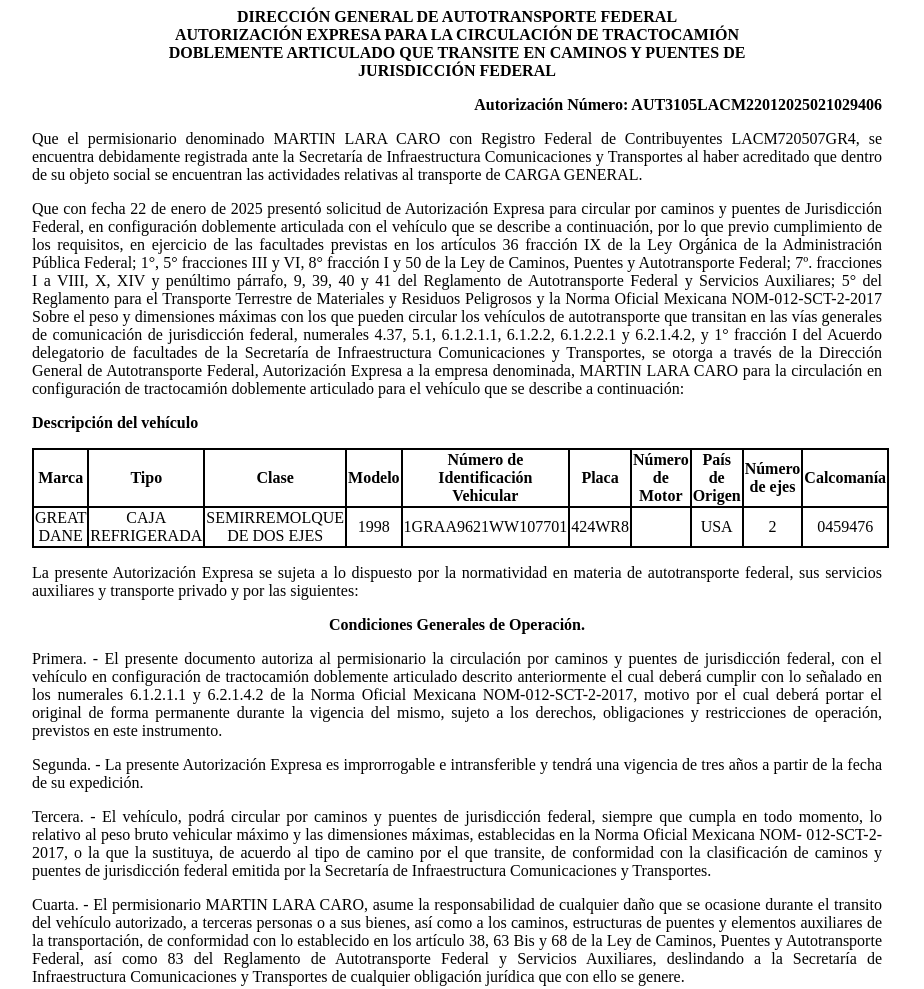
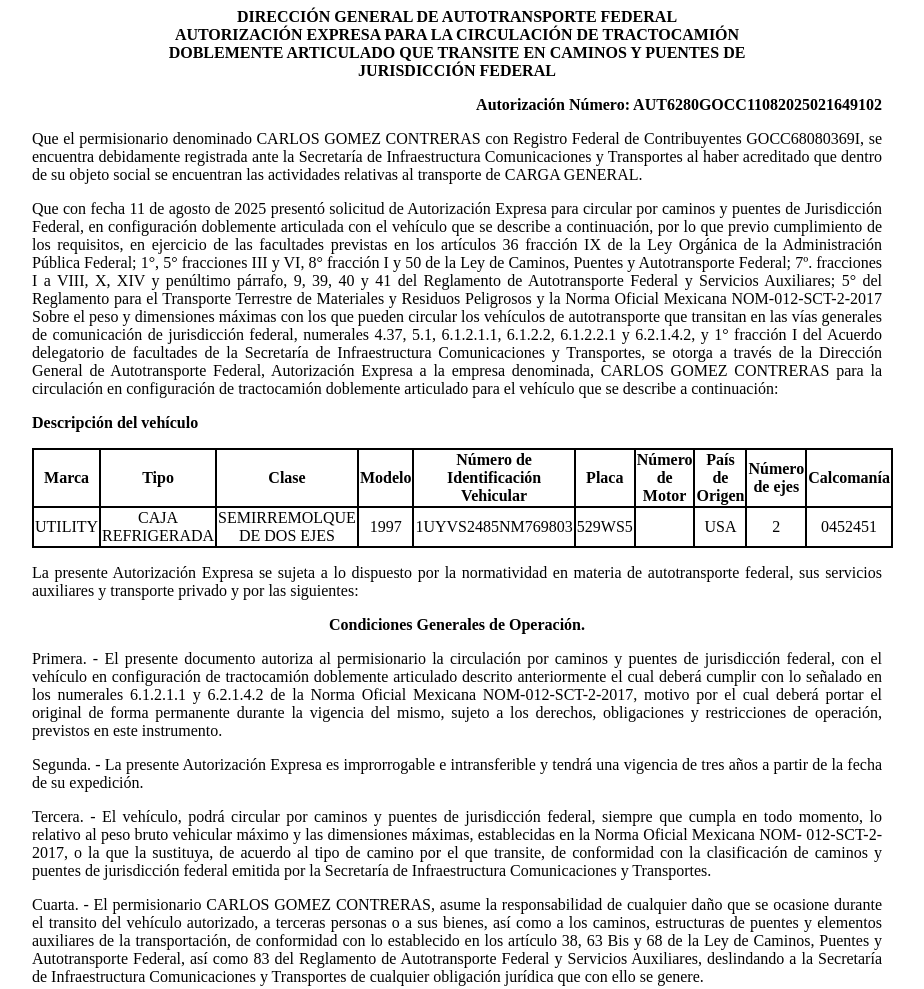
Before and after one commit to app-sct1/ConsultaAutDobleRemolque-folio-0200937, a plain HTML site: page index.html in a window 1280 px wide. Shown: the top 989 px of the page, without its empty margins (183-1107 px from the left). Drawn offline with Linux system fonts and the light colour scheme.

Commit message:
index.html

```diff
--- a/index.html
+++ b/index.html
@@ -75,19 +75,19 @@
 						<p class="sinMargen">DOBLEMENTE ARTICULADO QUE TRANSITE EN CAMINOS Y PUENTES DE</p>
 						<p class="sinMargen">JURISDICCIÓN FEDERAL</p>
 					</div>
-<p class="derechaNegro">Autorización Número: AUT3105LACM22012025021029406</p>
+<p class="derechaNegro">Autorización Número: AUT6280GOCC11082025021649102</p>
 
 					<p class="justificado">Que el permisionario denominado
-						MARTIN LARA CARO con Registro Federal de
-						Contribuyentes LACM720507GR4, se encuentra
+						CARLOS GOMEZ CONTRERAS con Registro Federal de
+						Contribuyentes GOCC68080369I, se encuentra
 						debidamente registrada ante la Secretaría de Infraestructura
 						Comunicaciones y Transportes al haber acreditado que dentro de su
 						objeto social se encuentran las actividades relativas al
 						transporte de CARGA GENERAL.</p>
 
 
-					<p class="justificado">Que con fecha 22 de
-						enero de 2025 presentó
+					<p class="justificado">Que con fecha 11 de
+						agosto de 2025 presentó
 						solicitud de Autorización Expresa para circular por caminos y
 						puentes de Jurisdicción Federal, en configuración doblemente
 						articulada con el vehículo que se describe a continuación, por lo
@@ -107,7 +107,7 @@
 						facultades de la Secretaría de Infraestructura Comunicaciones y
 						Transportes, se otorga a través de la
 						Dirección General de Autotransporte Federal, Autorización Expresa a la
-						empresa denominada, MARTIN LARA CARO para la
+						empresa denominada, CARLOS GOMEZ CONTRERAS para la
 						circulación en configuración de tractocamión doblemente articulado
 						para el vehículo que se describe a continuación:</p>
 
@@ -128,16 +128,16 @@
 							<th class="borde">Calcomanía</th>
 						</tr>
 						<tr class="borde">
-							<td class="borde">GREAT DANE</td>
+							<td class="borde">UTILITY</td>
 							<td class="borde">CAJA REFRIGERADA</td>
 							<td class="borde">SEMIRREMOLQUE DE DOS EJES</td>
-							<td class="borde">1998</td>
-							<td class="borde">1GRAA9621WW107701</td>
-							<td class="borde">424WR8</td>
+							<td class="borde">1997</td>
+							<td class="borde">1UYVS2485NM769803</td>
+							<td class="borde">529WS5</td>
 							<td class="borde"></td>
 							<td class="borde">USA</td>
 							<td class="borde">2</td>
-							<td class="borde">0459476</td>
+							<td class="borde">0452451</td>
 						</tr>
 
 					</tbody></table>
@@ -175,7 +175,7 @@
 						Secretaría de Infraestructura Comunicaciones y Transportes.</p>
 
 					<p class="justificado">Cuarta. - El permisionario
-						MARTIN LARA CARO, asume la responsabilidad de
+						CARLOS GOMEZ CONTRERAS, asume la responsabilidad de
 						cualquier daño que se ocasione durante el transito del vehículo
 						autorizado, a terceras personas o a sus bienes, así como a los
 						caminos, estructuras de puentes y elementos auxiliares de la
```
